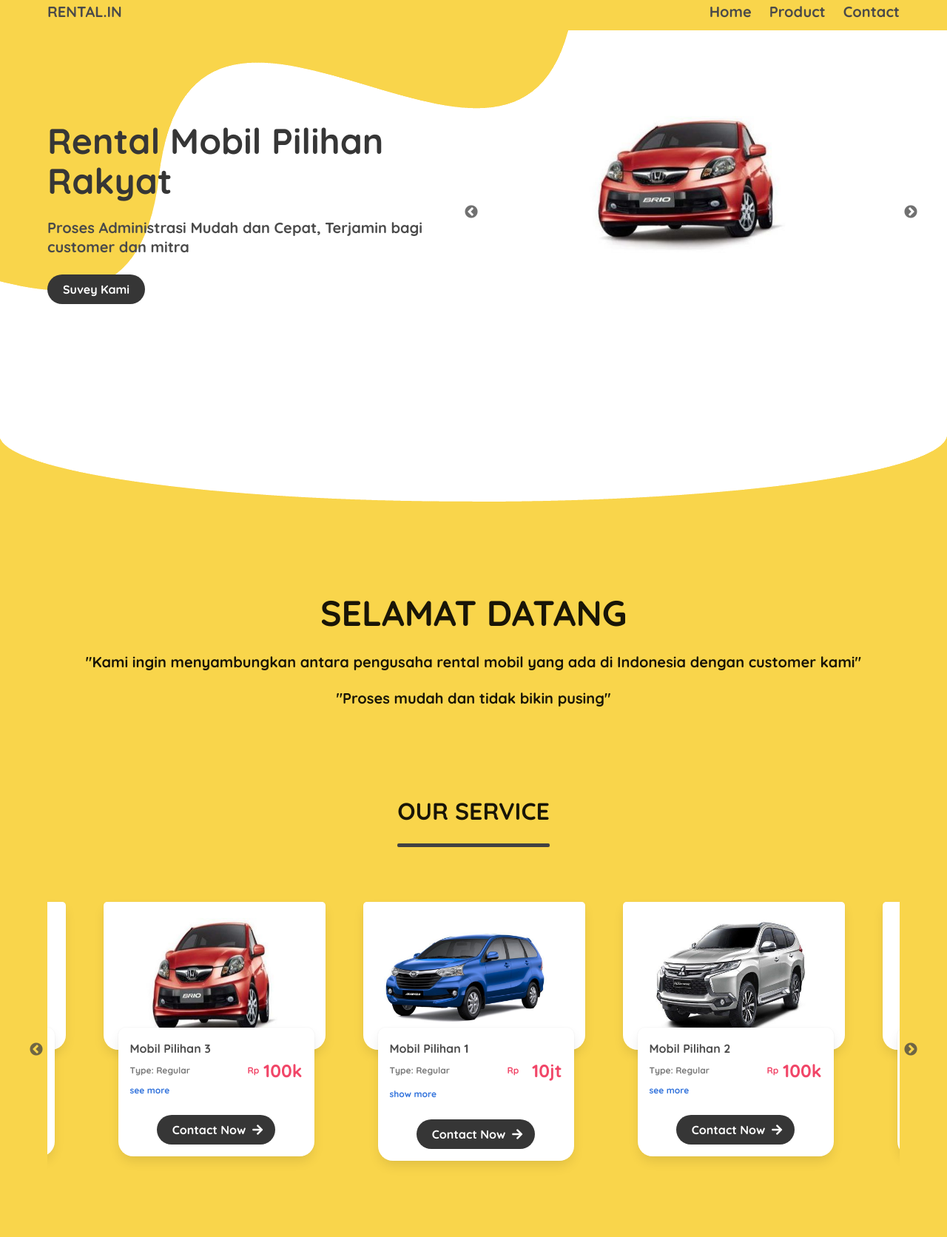
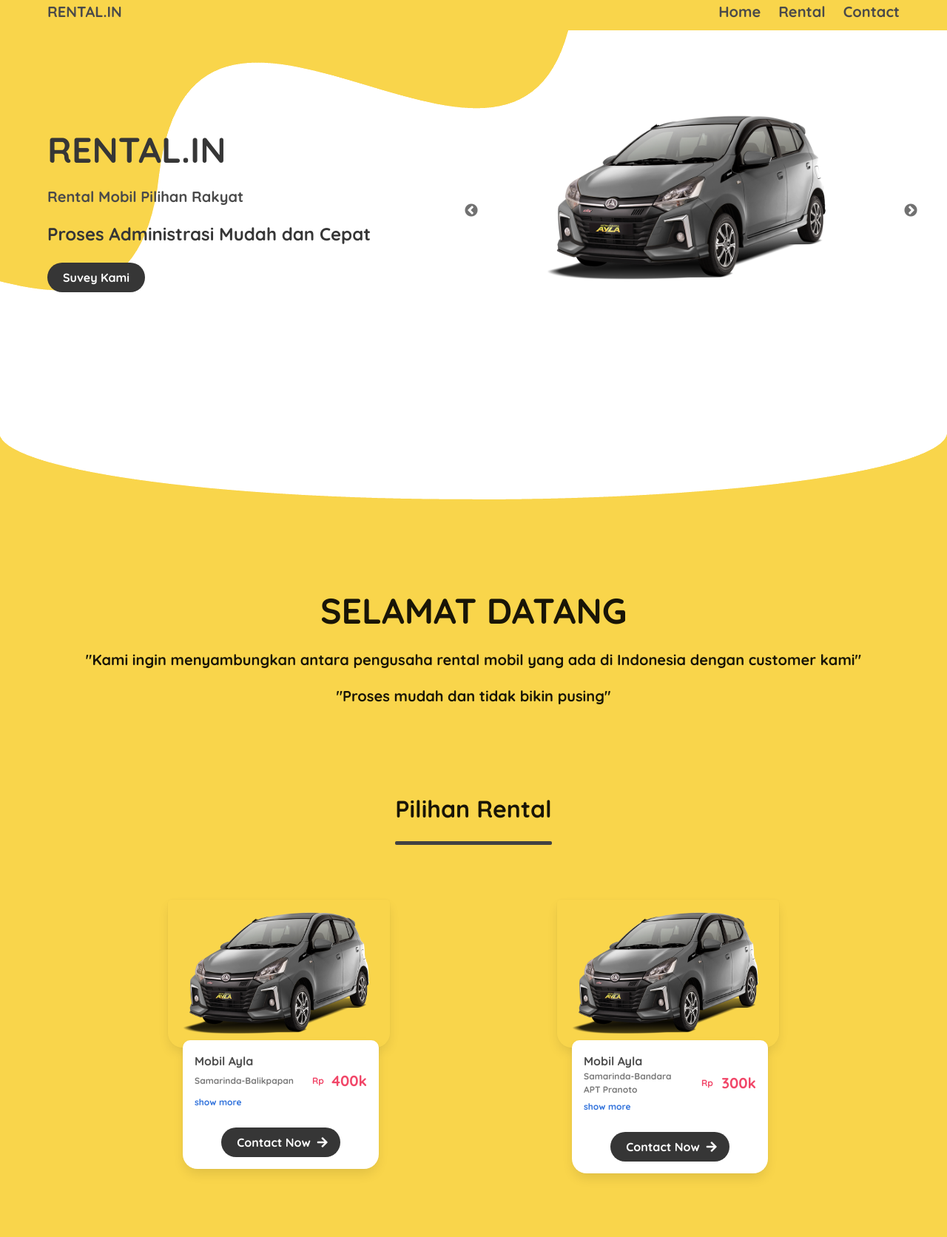
Before and after one commit to MohFahmi27/Rental.In, a plain HTML site: page index.html in a window 1280 px wide. Shown: the part 11-1683 px from the top of the page at 74% size. Drawn offline with Linux system fonts and the light colour scheme.

Commit message:
fix product and email.

```diff
--- a/assets/css/style.css
+++ b/assets/css/style.css
@@ -3,7 +3,7 @@
 }
 
 body{
-  overflow-x: scroll !important;
+  overflow-x: hidden !important;
 }
 
 .is-borderless{
@@ -98,7 +98,7 @@
   width: 250px;
   height: 125px;
   border-radius: 10px;
-  top: 170px;
+  top: 200px;
   left: 25px;
   box-shadow: 0 0.5em 1em -0.123em rgba(10, 10, 10, 0.1), 0 0px 0 1px rgba(10, 10, 10, 0.02);
   padding: 1rem; }
@@ -133,7 +133,7 @@
   width: 265px;
   height: auto;
   border-radius: 10px 10px 20px 20px;
-  top: 170px;
+  top: 190px;
   left: 20px;
   box-shadow: 0 0.5em 1em -0.123em rgba(10, 10, 10, 0.1), 0 0px 0 1px rgba(10, 10, 10, 0.02);
   padding: 1rem;
@@ -159,11 +159,6 @@
   width: 8px;
 }
 
-/* Track */
-::-webkit-scrollbar-track {
-  display: none;
-}
-
 /* Handle */
 ::-webkit-scrollbar-thumb {
   background: #888;
--- a/assets/js/slider.js
+++ b/assets/js/slider.js
@@ -8,8 +8,8 @@
   });
 
 $(".slider-nav-product").slick({
-  slidesToShow: 3,
-  slidesToScroll: 3,
+  slidesToShow: 2,
+  slidesToScroll: 1,
   dots: false,
   focusOnSelect: false,
   autoplay: false,
@@ -18,9 +18,9 @@
     {
       breakpoint: 1124,
       settings: {
-        slidesToShow: 3,
-        slidesToScroll: 3,
-        centerMode: false
+        slidesToShow: 1,
+        slidesToScroll: 1,
+        centerMode: true
       }
     },
     {
--- a/index.html
+++ b/index.html
@@ -44,7 +44,7 @@
       <div id="navbar-menu" class="navbar-menu">
         <div class="navbar-end">
           <a href="#home" class="navbar-item"><span class="subtitle is-5 is-family-sans-serif">Home</span></a>
-          <a href="#product" class="navbar-item"><span class="subtitle is-5 is-family-sans-serif">Product</span></a>
+          <a href="#product" class="navbar-item"><span class="subtitle is-5 is-family-sans-serif">Rental</span></a>
           <a href="#footer" class="navbar-item"><span class="subtitle is-5 is-family-sans-serif">Contact</span></a>
         </div>
       </div>
@@ -71,9 +71,10 @@
     <div class="container">
       <div class="columns is-vcentered is-primary">
         <!-- FIRST COLUMN ON THE LEFT -->
-        <div class="column is-half">
-            <span class="title is-1 is-family-sans-serif">Rental Mobil Pilihan Rakyat</span><br><br>
-            <span class="subtitle is-5 is-family-sans-serif">Proses Administrasi Mudah dan Cepat, Terjamin bagi customer dan mitra</span><br><br>
+        <div class="column is-6">
+            <span class="title is-1 is-family-sans-serif">RENTAL.IN</span><br><br>
+            <span class="subtitle is-5 is-family-sans-serif">Rental Mobil Pilihan Rakyat</span><br><br>
+            <span class="title is-4 is-family-sans-serif">Proses Administrasi Mudah dan Cepat</span><br><br>
             <a href="https://docs.google.com/forms/d/e/1FAIpQLSeV9apHqATaumUPaKrXus7Ps3KpJsCW51iJDtx5-Y_OvMwMEg/viewform"><button class="button is-dark is-rounded">Suvey Kami</button></a>
 
         </div>
@@ -86,9 +87,10 @@
             <center>
               <!-- USING SLICKSLIDER JS-->
               <div class="slider slider-nav">
-                <div><img src="assets/image/gambar-avanza.png" width="450px" height="100%" alt=""></div>
-                <div><img src="assets/image/mobil-putih.jpg" width="450px" height="100%" alt=""></div>
-                <div><img src="assets/image/mobil-merah.jpg" width="450px" height="100%" alt=""></div>
+                <div><img src="assets/image/Sigra.png" width="450px" height="100%" alt=""></div>
+                <div><img src="assets/image/sienta.png" width="450px" height="100%" alt=""></div>
+                <div><img src="assets/image/AylaCar.png" width="450px" height="100%" alt=""></div>
+                <div><img src="assets/image/Yaris.png" width="450px" height="100%" alt=""></div>
               </div>
             </center>
           </div>
@@ -131,7 +133,7 @@
       <div class="hero is-primary">
         <div class="container">
           <br><br><br><br><br>
-          <h1 class="subtitle is-3 is-family-sans-serif">OUR SERVICE</h1>
+          <h1 class="subtitle is-3 is-family-sans-serif">Pilihan Rental</h1>
           <hr>
         </div>
       </div>
@@ -147,17 +149,17 @@
             <center>
               <div class="cardProduct">
                   <figure class="figureProduct">
-                      <img src="assets/image/mobil-biru.jpg" alt="" class="cardImage">
-                      <figcaption><h2 class="is-size-6 is-family-sans-serif has-text-left">Mobil Pilihan 1</h2>
+                      <img src="assets/image/AylaCar.png" alt="" class="cardImage">
+                      <figcaption><h2 class="is-size-6 is-family-sans-serif has-text-left">Mobil Ayla</h2>
                           <div class="columns is-multiline is-gapless is-vcentered is-mobile">
-                              <div class="column is-half">
-                                  <p class="is-size-7 is-family-sans-serif has-text-grey has-text-left"> Type: Regular</p>
+                              <div class="column is-7">
+                                  <p class="is-size-7 is-family-sans-serif has-text-grey has-text-left">Samarinda-Balikpapan</p>
                               </div>
-                              <div class="column is-3 has-text-right">
+                              <div class="column is-2 has-text-right">
                                   <p class="is-size-7 is-family-sans-serif has-text-danger">Rp </p>
                               </div>
                               <div class="column has-text-right">
-                                  <p class="is-size-4 is-family-sans-serif has-text-danger">10jt</p>
+                                  <p class="is-size-5 is-family-sans-serif has-text-danger">400k</p>
                               </div>
                               <div class="column is-full has-text-left">
                                 <button onclick="clickButton(this)" class="collapsible is-family-sans-serif is-size-7 has-text-link has-text-left">
@@ -166,7 +168,7 @@
                                 <div class="content-collasible">
                                   <div class="columns is-multiline is-gapless is-vcentered is-mobile">
                                     <div class="column is-half has-text-left">
-                                      <p class="is-size-7 is-family-sans-serif has-text-grey "> Mitra: Akbar</p>
+                                      <p class="is-size-7 is-family-sans-serif has-text-grey "> Mitra: Iqbal</p>
                                     </div>
                                   </div>
                                 </div>
@@ -190,118 +192,32 @@
             <center>
               <div class="cardProduct">
                   <figure class="figureProduct">
-                      <img src="assets/image/mobil-putih.jpg" alt="" class="cardImage">
-                      <figcaption><h2 class="is-size-6 is-family-sans-serif has-text-left">Mobil Pilihan 2</h2>
+                      <img src="assets/image/AylaCar.png" alt="" class="cardImage">
+                      <figcaption><h2 class="is-size-6 is-family-sans-serif has-text-left">Mobil Ayla</h2>
                           <div class="columns is-multiline is-gapless is-vcentered is-mobile">
-                              <div class="column is-half">
-                                  <p class="is-size-7 is-family-sans-serif has-text-grey has-text-left"> Type: Regular</p>
+                              <div class="column is-7">
+                                  <p class="is-size-7 is-family-sans-serif has-text-grey has-text-left">Samarinda-Bandara APT Pranoto</p>
                               </div>
-                              <div class="column is-3 has-text-right">
+                              <div class="column is-2 has-text-right">
                                   <p class="is-size-7 is-family-sans-serif has-text-danger">Rp </p>
                               </div>
                               <div class="column has-text-right">
-                                  <p class="is-size-4 is-family-sans-serif has-text-danger">100k</p>
+                                  <p class="is-size-5 is-family-sans-serif has-text-danger">300k</p>
                               </div>
-                              <div class="column is-full">
-                                <div onclick="clickButton(this)" class="collapsible is-family-sans-serif is-size-7 has-text-link has-text-left">
-                                    see more
-                                </div>
+                              <div class="column is-full has-text-left">
+                                <button onclick="clickButton(this)" class="collapsible is-family-sans-serif is-size-7 has-text-link has-text-left">
+                                    show more
+                                </button>
                                 <div class="content-collasible">
                                   <div class="columns is-multiline is-gapless is-vcentered is-mobile">
                                     <div class="column is-half has-text-left">
-                                      <p class="is-size-7 is-family-sans-serif has-text-grey "> Nama Mitra: Solihin</p>
-                                  </div>
+                                      <p class="is-size-7 is-family-sans-serif has-text-grey "> Mitra: Iqbal</p>
+                                    </div>
                                   </div>
                                 </div>
                               </div>
                           </div>
-                          <a href="https://api.whatsapp.com/send?phone=681348563547&text=Hallo+Pak+Akbar%2C+Apakah+mobil+pilihan+2+untuk+saat+ini+tersedia+untuk+saya+rental.+Sekian+Terima+Kasih+%3F++%F0%9F%99%8F">
-                            <button class="button is-rounded is-dark is-hoverable">
-                              <span class="is-family-sans-serif">Contact Now</span>
-                              <span class="icon is-small">
-                                  <i class="fas fa-arrow-right"></i>
-                              </span>
-                            </button>
-                          </a>
-                        </figcaption>
-                  </figure>
-              </div>
-            </center>
-          </div>
-
-          <div>
-            <center>
-              <div class="cardProduct">
-                  <figure class="figureProduct">
-                      <img src="assets/image/mobil-merah.jpg" alt="" class="cardImage">
-                      <figcaption><h2 class="is-size-6 is-family-sans-serif has-text-left">Mobil Pilihan 3</h2>
-                          <div class="columns is-multiline is-gapless is-vcentered is-mobile">
-                              <div class="column is-half">
-                                  <p class="is-size-7 is-family-sans-serif has-text-grey has-text-left"> Type: Regular</p>
-                              </div>
-                              <div class="column is-3 has-text-right">
-                                  <p class="is-size-7 is-family-sans-serif has-text-danger">Rp </p>
-                              </div>
-                              <div class="column has-text-right">
-                                  <p class="is-size-4 is-family-sans-serif has-text-danger">100k</p>
-                              </div>
-                              <div class="column is-full">
-                                <div onclick="clickButton(this)" class="collapsible is-family-sans-serif is-size-7 has-text-link has-text-left">
-                                    see more
-                                </div>
-                                <div class="content-collasible">
-                                  <div class="columns is-multiline is-gapless is-vcentered is-mobile">
-                                    <div class="column is-half has-text-left">
-                                      <p class="is-size-7 is-family-sans-serif has-text-grey "> Mitra: Hasyim</p>
-                                  </div>
-                                  </div>
-                                </div>
-                              </div>
-                          </div>
-                          <a href="https://api.whatsapp.com/send?phone=681348563547&text=Hallo+Pak+Hasyim%2C+Apakah+mobil+pilihan+3+untuk+saat+ini+tersedia+untuk+saya+rental.+Sekian+Terima+Kasih+%3F++%F0%9F%99%8F">
-                            <button class="button is-rounded is-dark is-hoverable">
-                              <span class="is-family-sans-serif">Contact Now</span>
-                              <span class="icon is-small">
-                                  <i class="fas fa-arrow-right"></i>
-                              </span>
-                            </button>
-                          </a>
-                        </figcaption>
-                  </figure>
-              </div>
-            </center>
-          </div>
-
-          <div>
-            <center>
-              <div class="cardProduct">
-                  <figure class="figureProduct">
-                      <img src="assets/image/mobil-merah.jpg" alt="" class="cardImage">
-                      <figcaption><h2 class="is-size-6 is-family-sans-serif has-text-left">Mobil Pilihan 3</h2>
-                          <div class="columns is-multiline is-gapless is-vcentered is-mobile">
-                              <div class="column is-half">
-                                  <p class="is-size-7 is-family-sans-serif has-text-grey has-text-left"> Type: Regular</p>
-                              </div>
-                              <div class="column is-3 has-text-right">
-                                  <p class="is-size-7 is-family-sans-serif has-text-danger">Rp </p>
-                              </div>
-                              <div class="column has-text-right">
-                                  <p class="is-size-4 is-family-sans-serif has-text-danger">100k</p>
-                              </div>
-                              <div class="column is-full">
-                                <div onclick="clickButton(this)" class="collapsible is-family-sans-serif is-size-7 has-text-link has-text-left">
-                                    see more
-                                </div>
-                                <div class="content-collasible">
-                                  <div class="columns is-multiline is-gapless is-vcentered is-mobile">
-                                    <div class="column is-half has-text-left">
-                                      <p class="is-size-7 is-family-sans-serif has-text-grey "> Mitra: Hasyim</p>
-                                  </div>
-                                  </div>
-                                </div>
-                              </div>
-                          </div>
-                          <a href="https://api.whatsapp.com/send?phone=681348563547&text=Hallo+Pak+Hasyim%2C+Apakah+mobil+pilihan+3+untuk+saat+ini+tersedia+untuk+saya+rental.+Sekian+Terima+Kasih+%3F++%F0%9F%99%8F">
+                          <a href="https://api.whatsapp.com/send?phone=681348563547&text=Hallo+Pak+Akbar%2C+Apakah+mobil+pilihan+1+untuk+saat+ini+tersedia+untuk+saya+rental.+Sekian+Terima+Kasih+%3F++%F0%9F%99%8F">
                             <button class="button is-rounded is-dark is-hoverable">
                               <span class="is-family-sans-serif">Contact Now</span>
                               <span class="icon is-small">
@@ -394,29 +310,39 @@
 </section>
 </div>
 <!-- CONTACT SECTION OVER-->
-
+<iframe src="https://www.google.com/maps/embed?pb=!1m18!1m12!1m3!1d255338.26932911744!2d117.0354417071668!3d-0.5096844766524009!2m3!1f0!2f0!3f0!3m2!1i1024!2i768!4f13.1!3m3!1m2!1s0x2df5d57d33074935%3A0xef64e9b06c7ad3e7!2sSamarinda%20City%2C%20East%20Kalimantan!5e0!3m2!1sen!2sid!4v1604726003249!5m2!1sen!2sid" width="100%" height="350" frameborder="0" style="border:0;" allowfullscreen="" aria-hidden="false" tabindex="0"></iframe>
 <!-- FOOTER SECTION -->
 <footer class="footer">
   <div class="container">
     <!-- TOP FOOTER SECTION -->
     <div class="columns">
       <!-- FOOTER LOGO SECTION -->
-        <div class="column is-half">
+        <div class="column is-4">
             <div class="footer-logo">
-                <!-- <center><img src="assets/image/churros-logo-footer.png" alt="logo Pemkot" height="175" width="250"></center> -->
-                <div class="title is-5 whiteText is-family-sans-serif">About Us</div>
-                  <p class="is-medium">Kota Samarinda,</p>
-                  <p class="is-medium">Kalimantan Timur, 76114</p> <br>
-                  <p class="is-medium">No Telp: 081348563547</p>
-                  <p class="is-medium">Email: mohammadfahmi417@gmail.com</p>
-                </div>
+              <center><img src="assets/image/Yaris.png" alt="logo Pemkot" height="175" width="250"></center>
+            </div>
         </div>
       <!-- FOOTER LOGO SECITON OVER  -->
       <!-- FOOTER ABOUT US SECTION -->
-        <div class="column is-half">
-          <iframe src="https://www.google.com/maps/embed?pb=!1m18!1m12!1m3!1d255338.26932911744!2d117.0354417071668!3d-0.5096844766524009!2m3!1f0!2f0!3f0!3m2!1i1024!2i768!4f13.1!3m3!1m2!1s0x2df5d57d33074935%3A0xef64e9b06c7ad3e7!2sSamarinda%20City%2C%20East%20Kalimantan!5e0!3m2!1sen!2sid!4v1604726003249!5m2!1sen!2sid" width="100%" height="250" frameborder="0" style="border:0;" allowfullscreen="" aria-hidden="false" tabindex="0"></iframe>
+        <div class="column is-5">
+          <div class="title is-5 whiteText is-family-sans-serif">About Us</div>
+          <p class="is-medium">Kota Samarinda,</p>
+          <p class="is-medium">Kalimantan Timur, 76114</p> <br>
+          <p class="is-medium">No Telp: 081348563547</p>
+          <p class="is-medium">Email:rentalIn@gmail.com</p>
         </div>
       <!-- FOOTER ABOUT US SECTION OVER -->
+      <div class="column">
+        <div class="title is-5 whiteText is-family-sans-serif">Social Media</div>
+          <div class="columns is-mobile">
+              <a class="column is-2" href="https://api.whatsapp.com/send?phone=6281348563547&text=&source=&data=&app_absent=">
+                <img src="assets/image/whatsapp.svg" height="32" width="32" alt="">
+              </a>
+              <a class="column is-2" href="https://www.instagram.com/olachurros.balikpapan/">
+                <img src="assets/image/instagram.svg" height="32" width="32" alt="">
+              </a>
+          </div>
+    </div>
     </div>
     <!--TOP FOOTER SECTION OVER -->
   </div>
@@ -425,6 +351,8 @@
   <div class="footer-bottom">
     <div class="content has-text-centered">
       <!-- SELF-BRANDING CUY -->
+      <br><br>
+      <br><br>
         <div class="subtitle is-6 whiteText is-family-sans-serif">&copy; Rental.In 2020</div>
     </div>
   </div>
```
Also changed, not shown: assets/image/AylaCar.png (added), assets/image/Sigra.png (added), assets/image/Yaris.png (added), assets/image/mobil-biru.jpg (deleted), assets/image/mobil-merah.jpg (deleted), assets/image/mobil-putih.jpg (deleted), assets/image/sienta.png (added).
